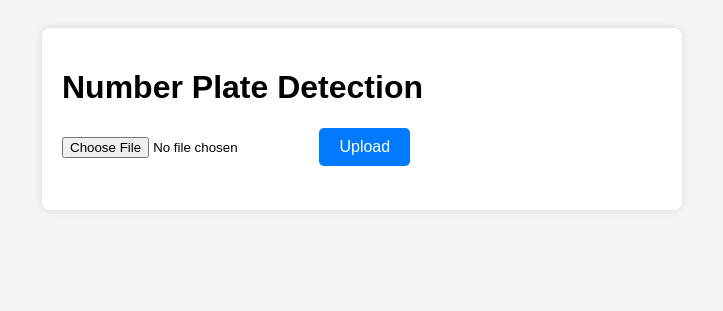
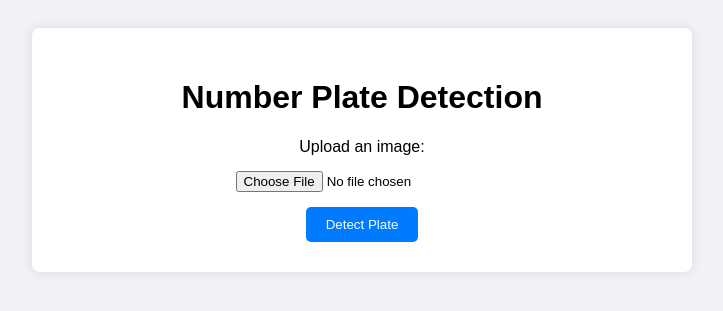
Before and after one commit to MUH1907364/number_plate, a Flask app: page / in a window 1280 px wide. Shown: the top 311 px of the page, without its empty margins (278-1001 px from the left). Run offline with Flask 3, Linux system fonts and the light colour scheme.

Commit message:
Updated index.html for Flask-rendered result display

```diff
--- a/static/css/style.css
+++ b/static/css/style.css
@@ -1,20 +1,30 @@
 body {
   font-family: Arial, sans-serif;
-  background-color: #f4f4f4;
+  background-color: #f0f2f5;
   padding: 20px;
 }
 .container {
-  background: white;
-  padding: 20px;
-  border-radius: 8px;
-  box-shadow: 0 0 10px rgba(0,0,0,0.1);
   max-width: 600px;
   margin: auto;
+  background: #fff;
+  padding: 30px;
+  border-radius: 8px;
+  box-shadow: 0 0 12px rgba(0, 0, 0, 0.1);
+}
+h1 {
+  text-align: center;
+}
+form {
+  display: flex;
+  flex-direction: column;
+  align-items: center;
+}
+input[type="file"] {
+  margin: 15px 0;
 }
 button {
   padding: 10px 20px;
-  font-size: 16px;
-  background-color: #007BFF;
+  background: #007BFF;
   color: white;
   border: none;
   border-radius: 5px;
@@ -23,9 +33,17 @@ button {
 button:hover {
   background-color: #0056b3;
 }
-#resultText {
+.result {
+  text-align: center;
+  margin-top: 30px;
+}
+.result .plate {
+  font-size: 24px;
   font-weight: bold;
-  font-size: 24px;
-  color: green;
-  margin-top: 10px;
+  color: #dc3545;
 }
+.preview img {
+  max-width: 100%;
+  border: 1px solid #ccc;
+  border-radius: 5px;
+}
--- a/templates/index.html
+++ b/templates/index.html
@@ -4,20 +4,28 @@
   <meta charset="UTF-8">
   <meta name="viewport" content="width=device-width, initial-scale=1.0">
   <title>Number Plate Detection</title>
-  <link rel="stylesheet" href="/static/css/style.css">
+  <link rel="stylesheet" href="{{ url_for('static', filename='css/style.css') }}">
 </head>
 <body>
   <div class="container">
     <h1>Number Plate Detection</h1>
-    <form id="uploadForm" enctype="multipart/form-data">
+
+    <form action="/upload" method="POST" enctype="multipart/form-data">
+      <label for="file">Upload an image:</label>
       <input type="file" name="file" id="file" accept="image/*" required>
-      <button type="submit">Upload</button>
+      <button type="submit">Detect Plate</button>
     </form>
-    <div id="preview">
-      <img id="imagePreview" style="max-width: 100%; display: none;"/>
-      <p id="resultText"></p>
-    </div>
+
+    {% if plate_text %}
+      <div class="result">
+        <h3>Detected Plate:</h3>
+        <p class="plate">{{ plate_text }}</p>
+        <div class="preview">
+          <h4>Detected Image:</h4>
+          <img src="{{ url_for('static', filename='results/' + result_file) }}" alt="Detected Image" />
+        </div>
+      </div>
+    {% endif %}
   </div>
-  <script src="/static/js/script.js"></script>
 </body>
 </html>
```
